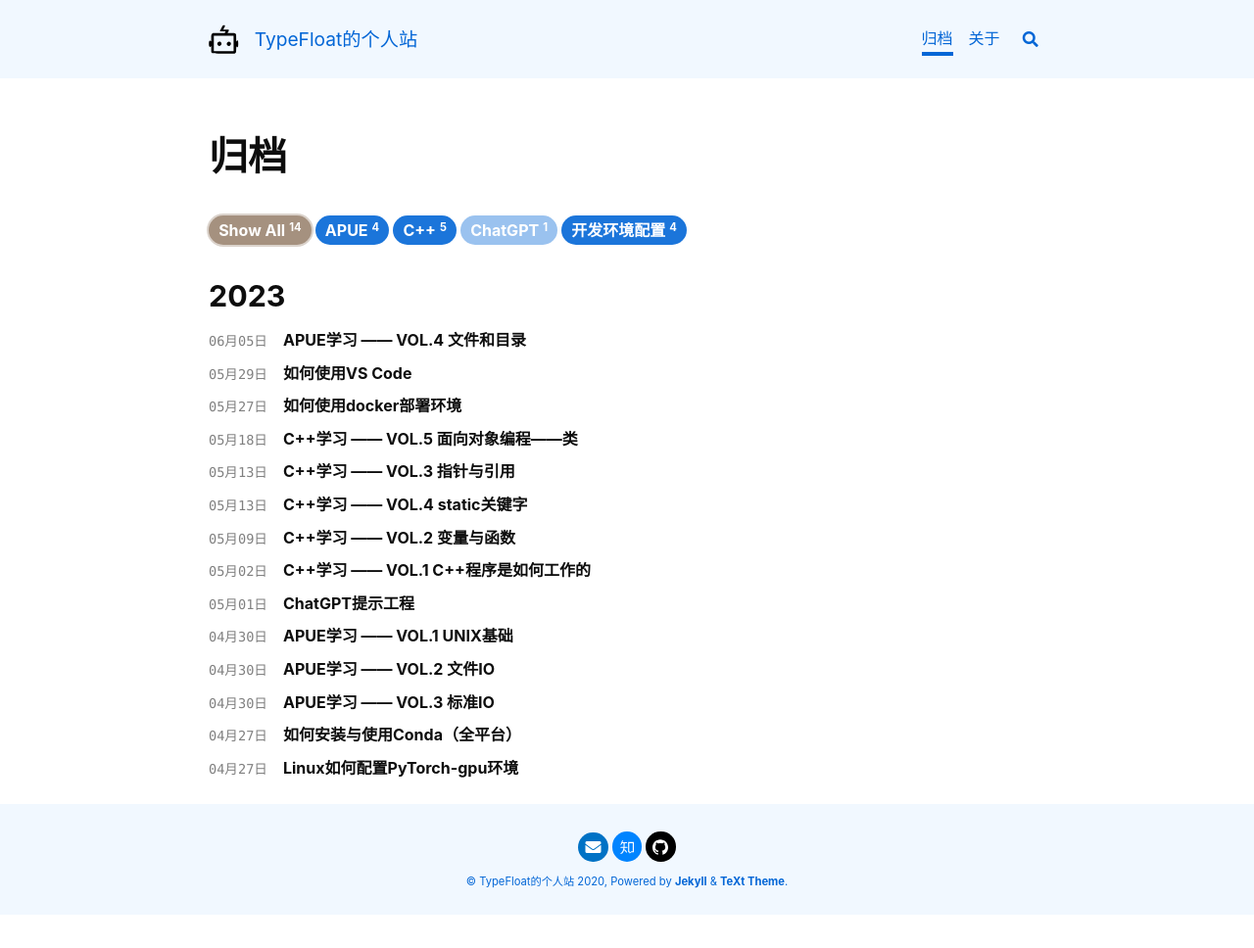
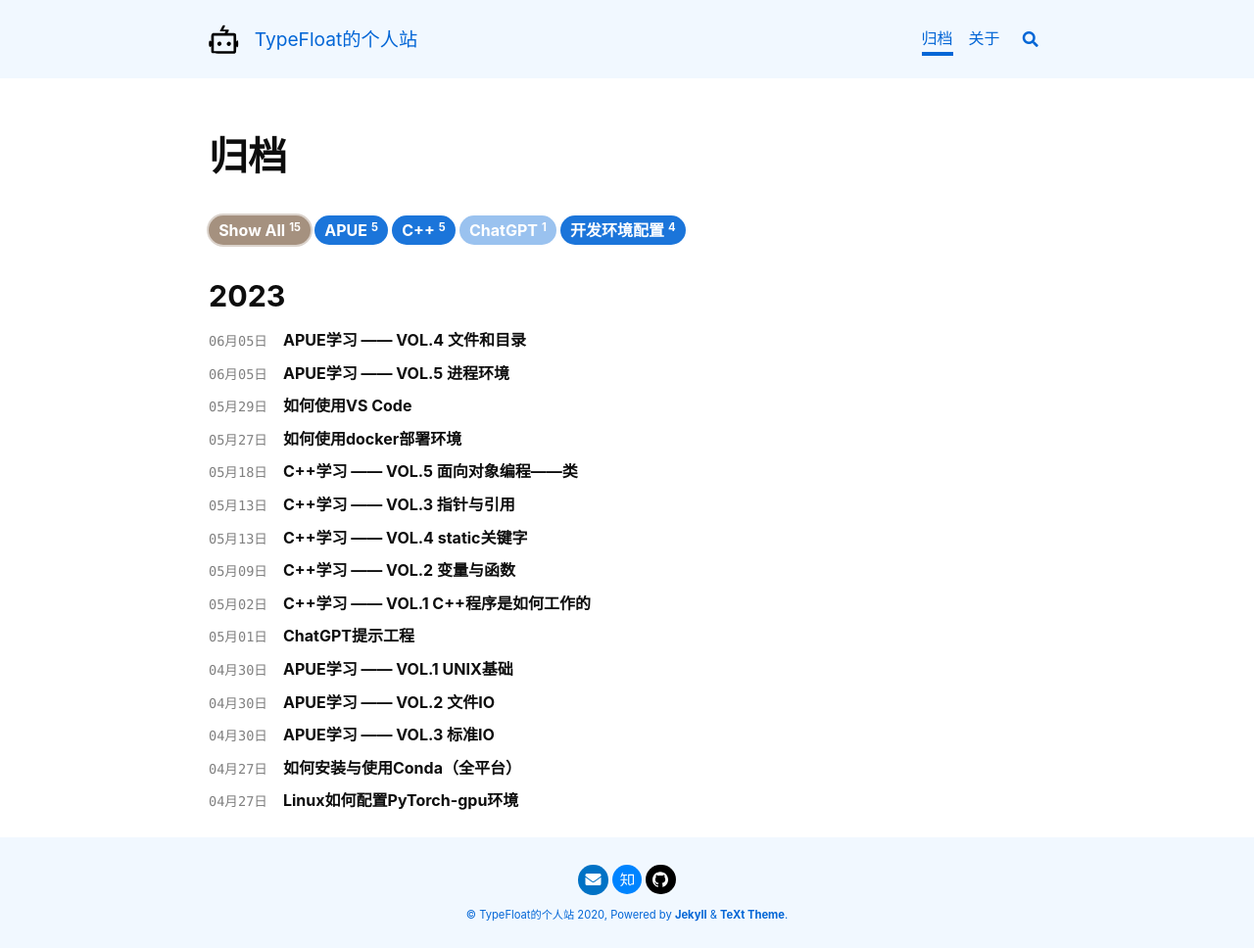
Before and after one commit to TypeFloat/TypeFloat.github.io, a Jekyll site: the page built from archive.html, in a window 1280 px wide. Shown: the whole page at 98% size. Built offline with Jekyll 4.4.1, drawn with Linux system fonts in a browser that asks for light colours; nearby versions of some CDN libraries; before the commit the page ends 934 px from its top, so only the background shows below that; some of the changed lines change nothing that is shown.

Commit message:
添加新的笔记

````diff
--- a/_data/navigation.yml
+++ b/_data/navigation.yml
@@ -60,6 +60,8 @@ apue:
         url: /2023/04/30/apue-3.html
       - title: VOL.4 文件和目录
         url: /2023/06/05/apue-4.html
+      - title: VOL.5 进程环境
+        url: /2023/06/05/apue-5.html
 
 c++:
   - title:  C++学习
--- /dev/null
+++ b/_posts/2023-06-05-apue-5.md
@@ -0,0 +1,116 @@
+---
+title: APUE学习 —— VOL.5 进程环境
+tags: "APUE"
+key: apue-5
+sidebar:
+  nav: apue
+---
+
+本系列是APUE学习的记录笔记，参考了书籍《UNIX环境高级编程》和[视频课程](https://www.bilibili.com/video/BV18p4y167Md/)，本笔记的全部代码可以在[github项目](https://github.com/TypeFloat/Learning-APUE)中进行查看。文章主要介绍进程环境，如main函数、进程的终止、命令行参数、程序存储空间布局等。<!--more-->
+
+# main函数
+
+C程序总是从`main`函数开始执行，其原型为：
+
+```c
+// 以下两种形式是等价的
+int main(int argc, char *argv[]);
+int main(int argc, char **argv);
+```
+
+# 进程的终止
+
+一个进程共有8种方式终止，正常终止的方式有：
+
+- 从`main`函数返回
+- 调用`exit`
+- 调用`_exit`或`_EXIT`
+- 最后一个线程从其启动例程返回
+- 从最后一个线程调用`pthread_exit`
+
+异常终止有3种方式：
+
+- 调用`abort`
+- 接到一个信号并终止
+- 最后一个线程对取消请求作出响应
+
+使用`atexit`可以保证程序在正常结束时执行一些操作，其作用是注册函数，注册的函数会在程序正常结束时按照注册顺序从后向前依次执行。其函数原型为：
+
+```c
+// 若成功，返回0；否则返回非0
+int atexit(void (*func) (void));
+```
+
+# 命令行参数分析
+
+ 在`main`函数中，会传入两个参数`argc`和`argv`，C语言提供了两个函数用于处理传入的参数，其函数原型如下所示：
+
+```c
+int getopt(int argc, char * const argv[], const char *optstring);
+int getopt_long(int argc, char * const *argv, const char *optstring, const struct option *longopts, int *longindex);
+```
+
+# 环境变量
+
+每个程序在运行时都维护一张环境表。与参数表一样，环境表也是一个字符指针数组，全局变量`environ`包含了该指针数组的地址。环境变量是一个形如`key=value`的字符串，ISO C提供了获取和改变环境变量的函数，其函数原型如下所示：
+
+```c
+char *getenv(const char *name);
+int setenv(const char *name, const char *value, int overwrite);
+int putenv(char *string);
+int unsetenv(const char *n)
+```
+
+# C程序的存储空间布局
+
+C程序由以下几个部分组成：
+
+- 正文段：cup执行的机器指令部分，通常，正文段是共享只读的。
+- 初始化数据段：包含了程序中需明确赋初值的变量。
+- 未初始化数据段：在程序开始执行之前，内核将此段中的数据初始化为0或空指针。
+- 栈：自动变量以及每次函数调用时所需保存的信息存在此段中。
+- 堆：通常在堆中进行动态内存分配，在内存中，堆位于未初始化数据段和栈之间。
+
+ISO C提供了3个用于存储空间动态分配的函数：
+
+- `malloc`：分配制定字节的存储区，初始值不确定；
+- `calloc`：为指定数量长度的对象分配存储空间，并初始化为0；
+- `realloc`：增加或减少以前分配区的长度，当增加长度时，可能将全部内容移到另外一个足够大的内存区域，新增区域的初始值不确定。其函数原型如下所示：
+
+```c
+void *calloc(size_t count, size_t size);
+void *malloc(size_t size);
+void *realloc(void *ptr, size_t size);
+```
+
+# 共享库
+
+共享库使得可执行文件中不再需要包含公用的库函数，只需要在所有进程都可以引用的存储区保存这种库例程的一个副本。程序第一次执行或者调用某个库函数时，用动态链接方法将程序与共享库函数相链接。共享库的另一个优点是库函数发生更新时，无需重新链接。
+
+# 函数setjmp和longjmp
+
+ 在C中，`goto`语句是不能跨函数进行跳转的，执行跳转功能的函数是`setjmp`和`longjmp`，这两个函数对于处理发生在深层嵌套函数调用中的出错情况处理是非常有用的。其函数原型如下所示：
+
+```c
+void longjmp(jmp_buf env, int val);
+int setjmp(jmp_buf env);
+```
+
+# 函数getrlimit和setrlimit
+
+每个进程都有一组资源限制，其中一些可以用`getrlimit`和`setrlimit`查询或更改，其函数原型如下：
+
+```c
+int getrlimit(int resource, struct rlimit *rlp);
+int setrlimit(int resource, const struct rlimit *rlp);
+struct rlimit {
+	rlim_t  rlim_cur;       /* current (soft) limit */
+	rlim_t  rlim_max;       /* hard limit */
+};
+```
+
+在更改资源限制时，须遵循以下3条规则：
+
+- 任何一个进程都可将一个软限制值更改为小于或等于其硬限制值；
+- 任何一个进程都可降低其硬限制值，但它必须大于或等于其软限制值，这种降低，对普通用户是不可逆的；
+- 只有超级用户进程可以提高其硬限制值。
````
